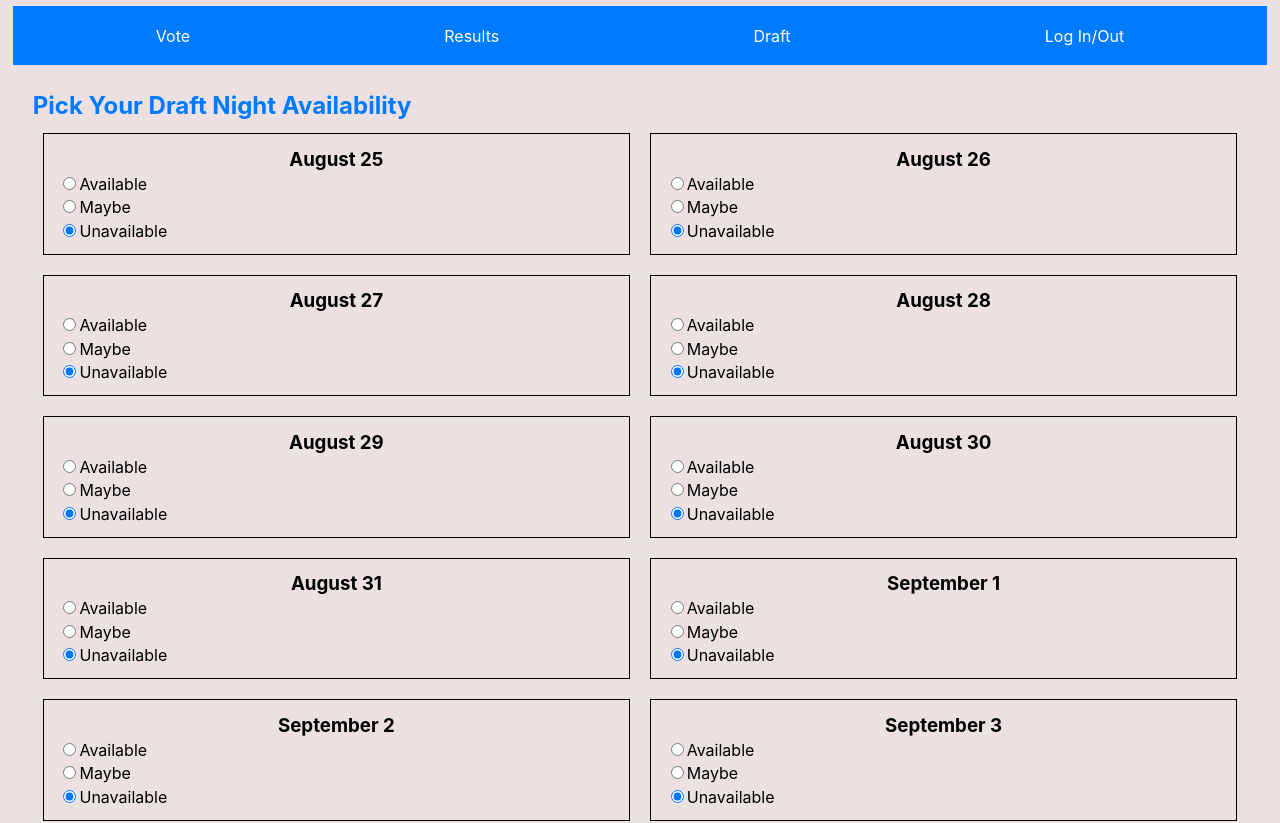
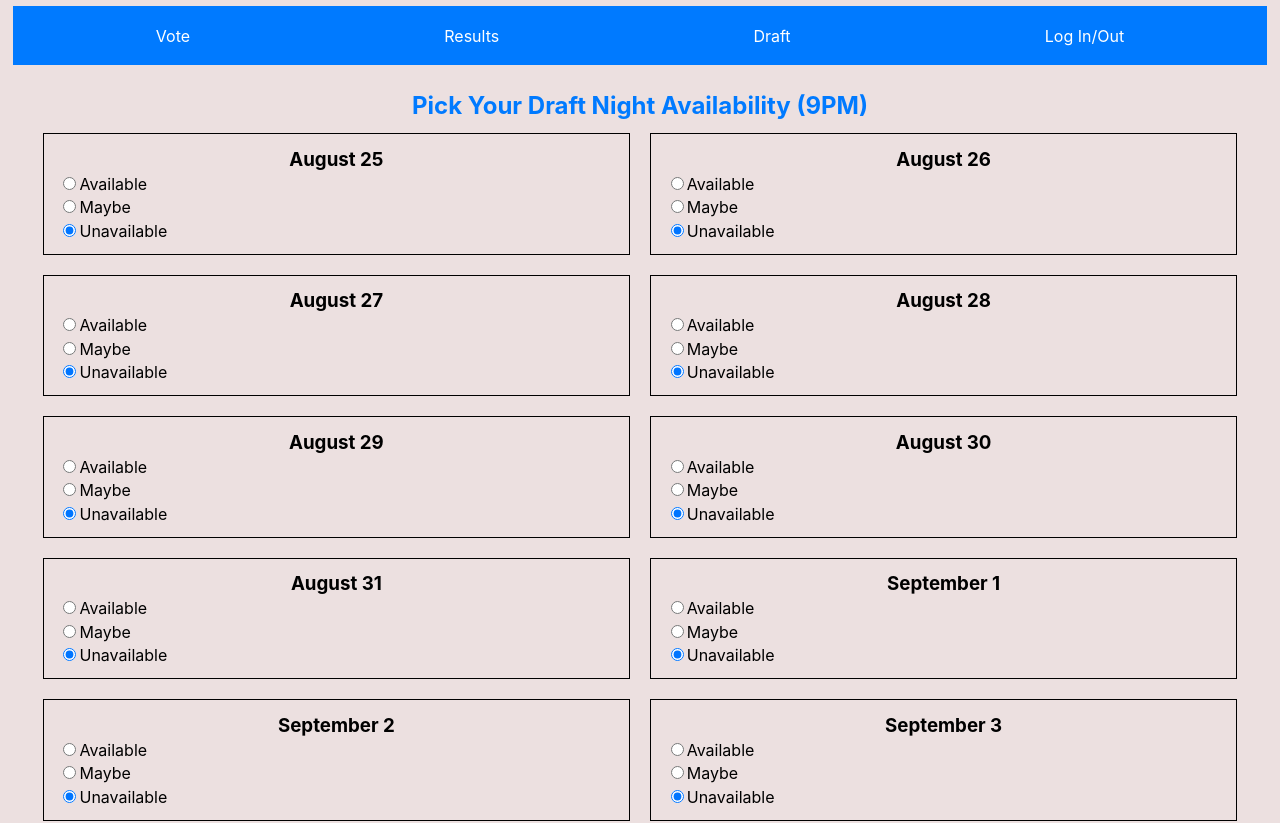
Before and after one commit to ajGambino/fantasy_voting_frontend, a React (Create React App) app: page /draft in a window 1280 px wide. Shown: the top 823 px of the page. Built offline with nearby package versions, Linux system fonts and the light colour scheme; no server answers.

Commit message:
center h2

```diff
--- a/src/App.css
+++ b/src/App.css
@@ -34,6 +34,7 @@ h1 {
 
 h2 {
 	color: rgb(0, 122, 255);
+	text-align: center;
 }
 
 .btn {
--- a/src/components/Draft.js
+++ b/src/components/Draft.js
@@ -57,7 +57,7 @@ const Draft = () => {
 
 	return (
 		<div style={styles.container}>
-			<h2>Pick Your Draft Night Availability</h2>
+			<h2>Pick Your Draft Night Availability (9PM)</h2>
 			<div style={styles.flexContainer}>
 				{dates.map((date) => (
 					<div key={date} style={styles.flexItem}>
```
